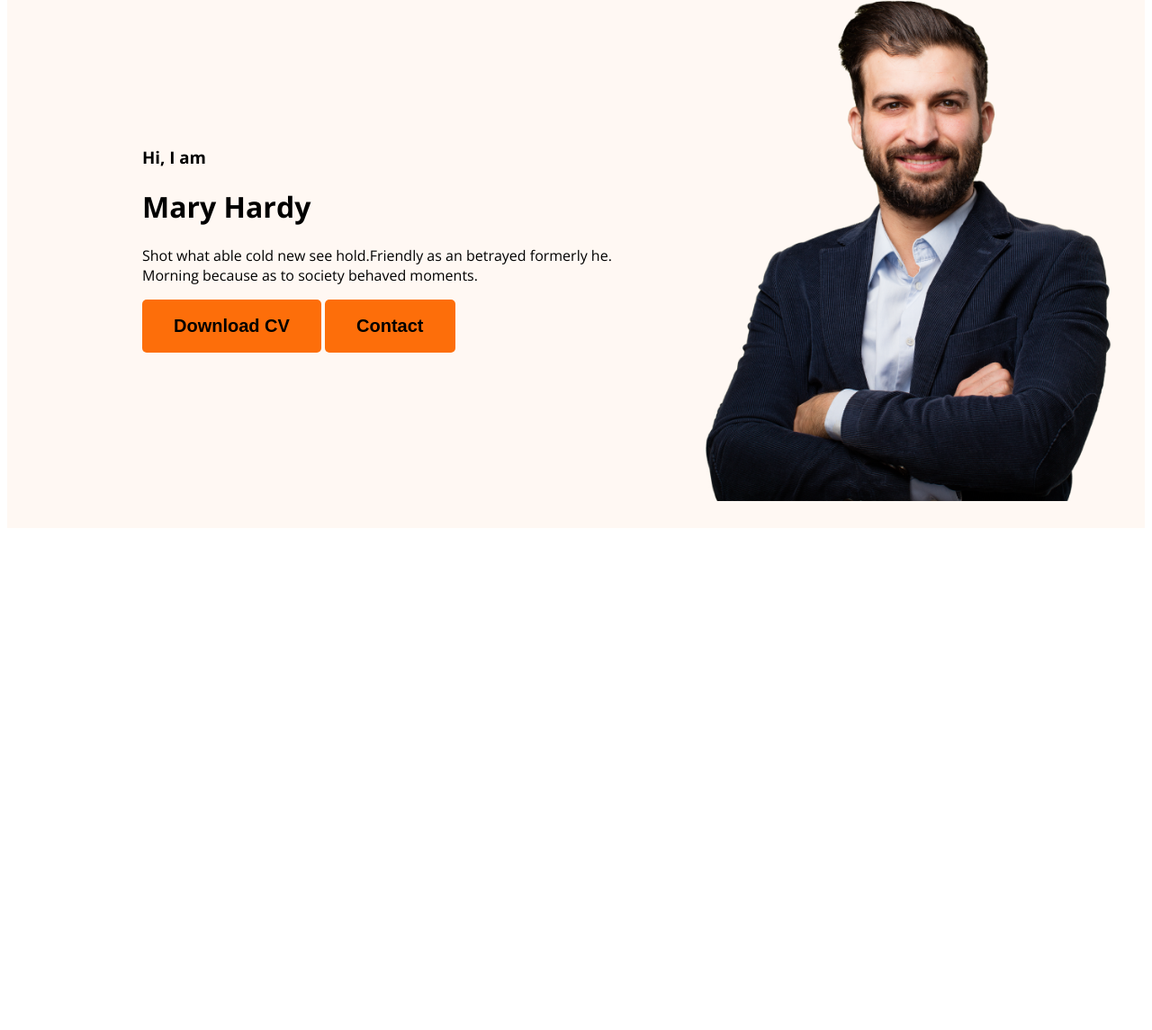
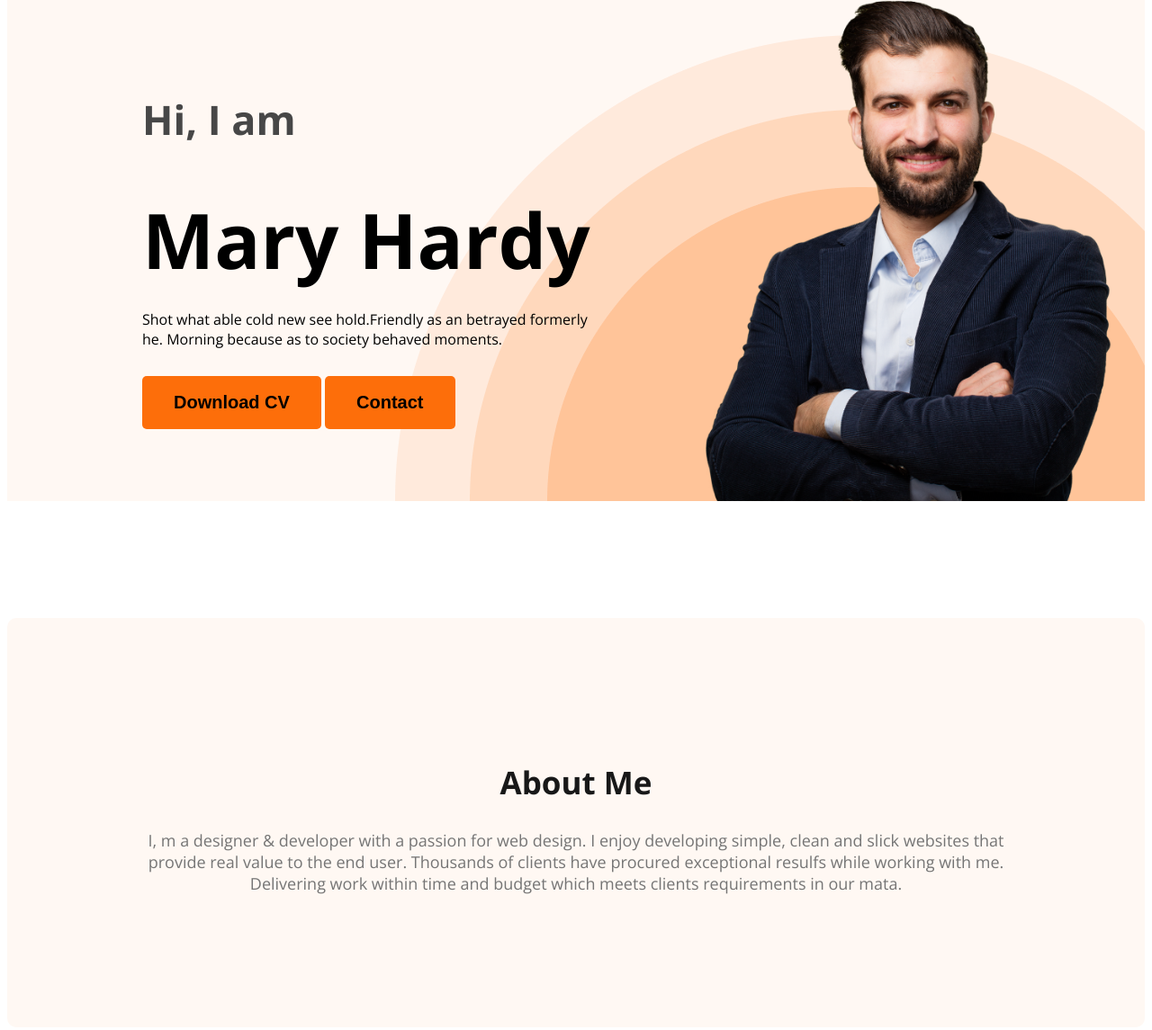
Before and after one commit to sharif57/webdeveloper-portfolio, a plain HTML site: page index.html in a window 1280 px wide. Shown: the part 211-1356 px from the top of the page at 90% size. Before the commit the page ends 806 px from the top, so only its background shows below. Drawn offline with nearby package versions, Linux system fonts and the light colour scheme.

Commit message:
about section

```diff
--- a/index.html
+++ b/index.html
@@ -23,10 +23,10 @@
             </ul>
         </nav>
         <div class="banner">
-            <div>
+            <div class="banner-content">
                 <h3 class="banner-greeting">Hi, I am</h3>
                 <h1 class="banner-title">Mary Hardy</h1>
-                <p>Shot what able cold new see hold.Friendly as an betrayed formerly he. Morning because as to society
+                <p class="paragraph">Shot what able cold new see hold.Friendly as an betrayed formerly he. Morning because as to society
                 behaved moments.</p>
                 <button class="btn-primary">Download CV</button>
                 <button class="btn-primary">Contact</button>
@@ -35,6 +35,10 @@
         </div>
     </header>
     <main>
+        <section class="about">
+            <h1 class="section-title">About Me</h1>
+            <p class="section-description">I, m a designer & developer with a passion for web design. I enjoy developing simple, clean and slick websites that provide real value to the end user. Thousands of clients have procured exceptional resulfs while working with me. Delivering work within time and budget which meets clients requirements in our mata.</p>
+        </section>
 
     </main>
     <footer>
--- a/styles/portfolio.css
+++ b/styles/portfolio.css
@@ -45,14 +45,66 @@ nav a {
     text-decoration: none;
     color: #474747;
 }
-header{
+
+header {
     background: #FFF8F3;
+    background-image: url(/images/header_bg.png);
+    background-repeat: no-repeat;
+    background-position: bottom right;
 }
-.banner{
-    padding: 30px 30px 30px 150px;
+
+.banner {
+    padding: 30px 30px 0px 150px;
     display: flex;
     align-items: center;
+    justify-content: space-between;
 }
-.banner .profile-pic{
+
+.banner-content {
+    max-width: 500px;
+}
+
+.banner .profile-pic {
     width: 500px;
 }
+
+.banner-greeting {
+    font-size: 45px;
+    color: #474747;
+    margin-bottom: 5;
+}
+
+.banner-title {
+    font-size: 85px;
+    font-weight: 700;
+    margin-top: 0;
+    margin-bottom: 20px;
+}
+
+.banner .paragraph {
+    margin-bottom: 30px;
+}
+
+/* main section style */
+
+/* about section styles */
+.about {
+    padding: 130px;
+    border-radius: 10px;
+    background: #FFF8F3;
+    margin: 130px 0;
+}
+
+.section-title {
+    color: #181818;
+    text-align: center;
+    font-size: 35px;
+    font-weight: 700;
+}
+
+.section-description {
+    color: #757575;
+    text-align: center;
+    font-size: 18px;
+
+}
```
